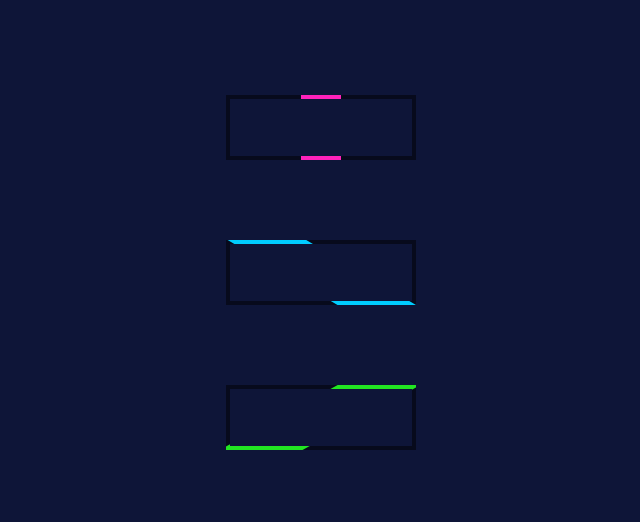
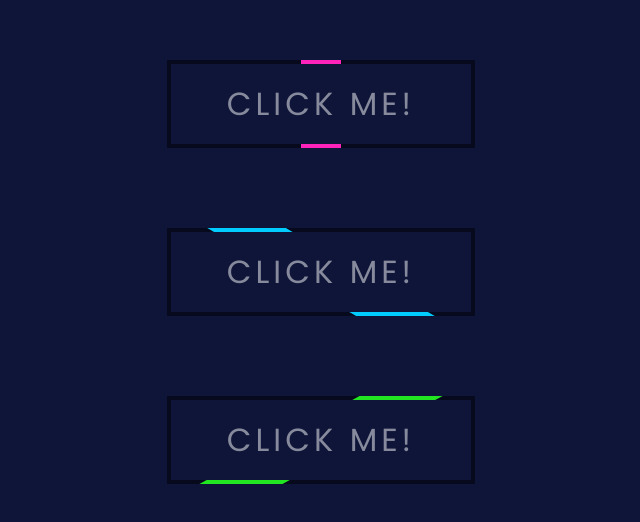
Before and after one commit to CJR85/animated-buttons-hover, a plain HTML site: page index.html in a window 1280 px wide. Shown: the part 128-650 px from the top of the page, without its empty margins (319-959 px from the left). Drawn offline with Linux system fonts and the light colour scheme.

Commit message:
Style a tag span

```diff
--- a/style.css
+++ b/style.css
@@ -25,6 +25,7 @@ a {
   background: rgba(0, 0, 0, 0.5);
   margin: 40px;
   transition: 1s;
+  text-decoration: none;
   overflow: hidden;
 }
 
@@ -69,3 +70,13 @@ a::after {
 a:hover::after {
   background: var(--clr);
 }
+
+a span {
+  position: relative;
+  z-index: 1;
+  font-size: 2em;
+  color: #fff;
+  opacity: 0.5;
+  text-transform: uppercase;
+  letter-spacing: 4px;
+}
```
